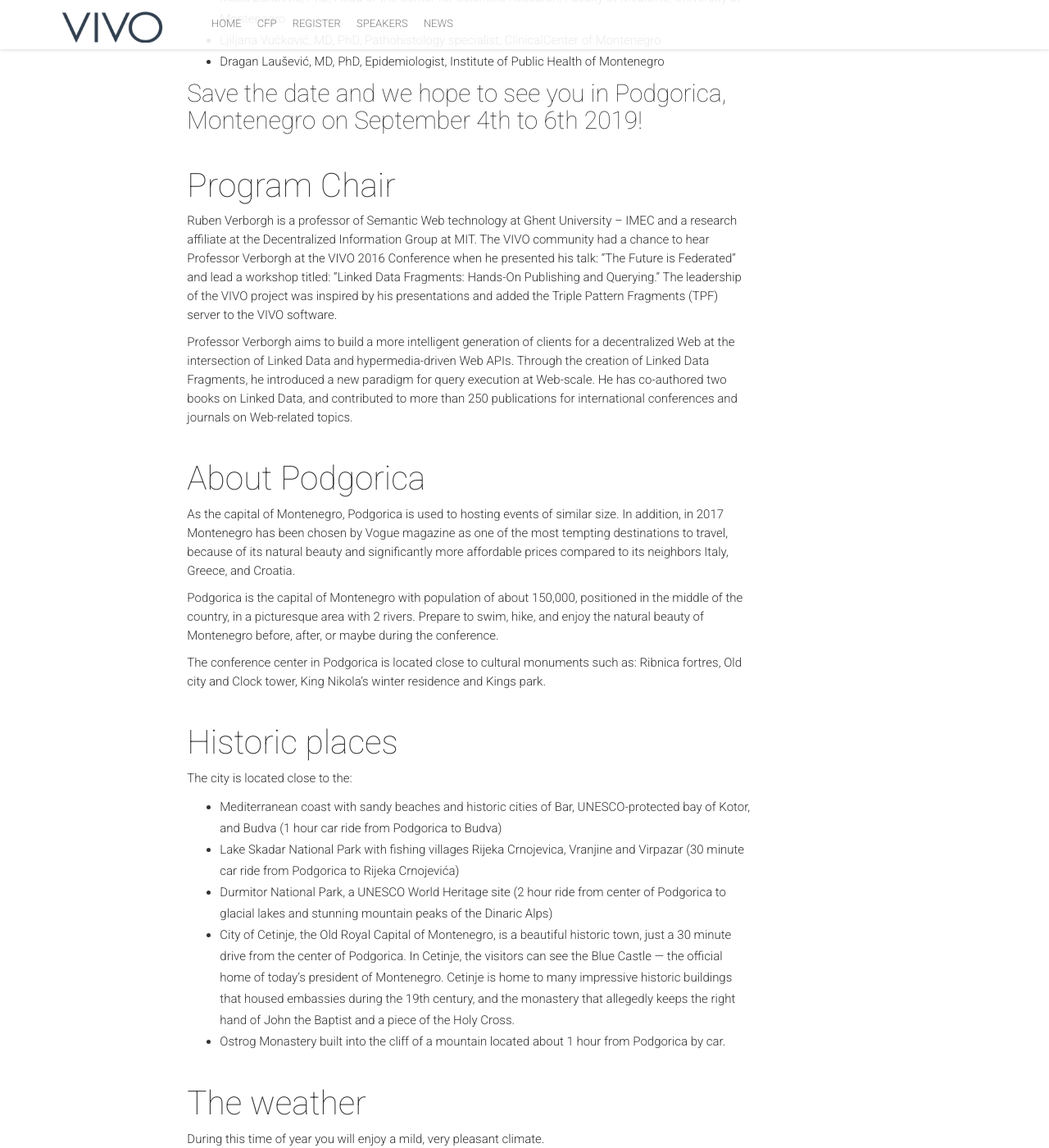
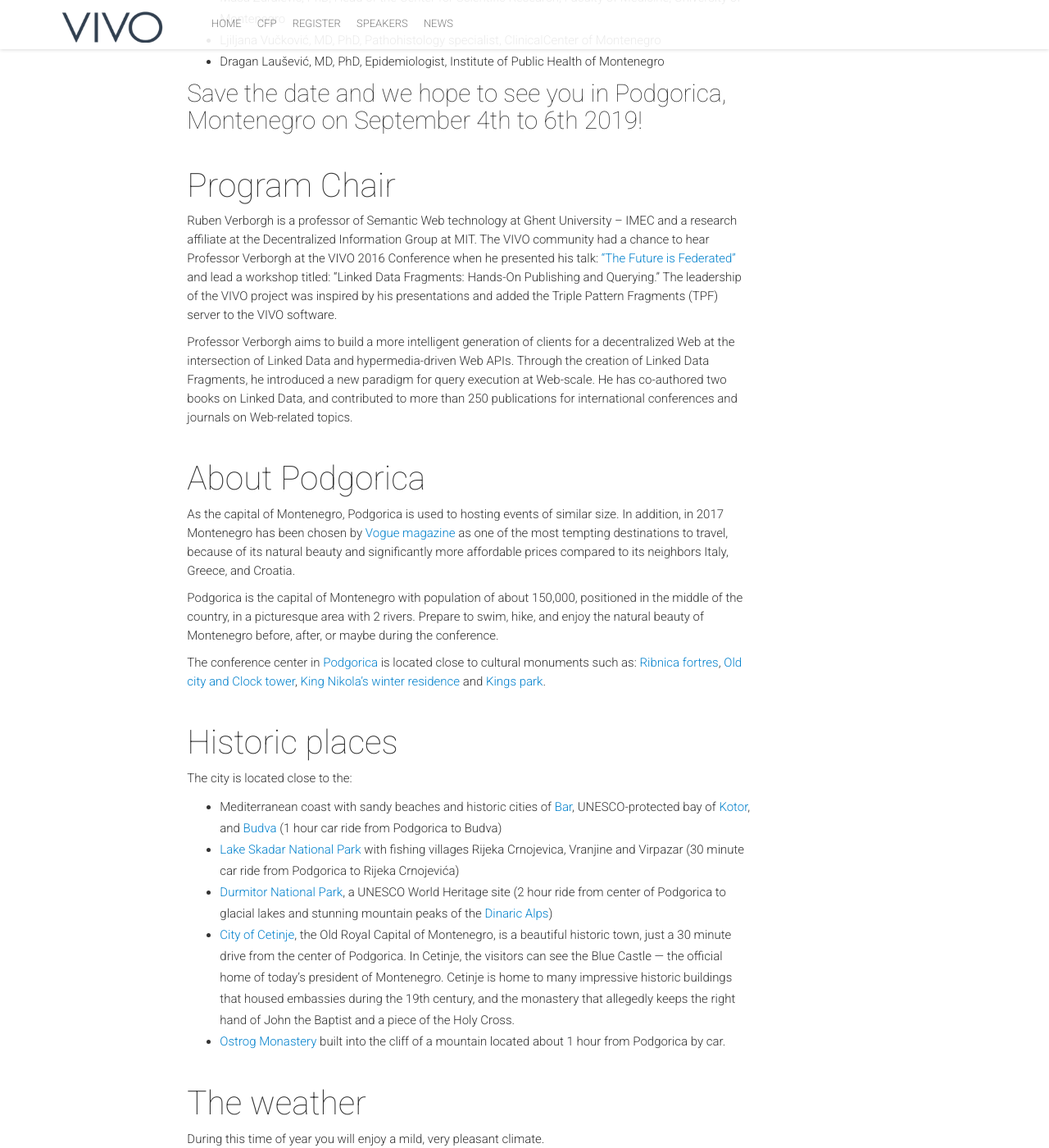
Before and after one commit to vivoconference/vivo2020, a Jekyll site: the page built from news/_posts/2018-09-11-announcement.markdown, in a window 1280 px wide and 1400 px high, scrolled down 781 px. Shown: the whole window at 82% size. Built offline with Jekyll 4.4.1, drawn with Linux system fonts in a browser that asks for light colours; nearby versions of some CDN libraries; comment, search, counter and statistics services are not loaded; some of the changed lines change nothing that is shown.

Commit message:
more links

```diff
--- a/news/_posts/2018-09-11-announcement.markdown
+++ b/news/_posts/2018-09-11-announcement.markdown
@@ -22,27 +22,27 @@ The School of Medicine at University of Montenegro, Clinical Center of Montenegr
 
 #### Program Chair
 
-Ruben Verborgh is a professor of Semantic Web technology at Ghent University – IMEC and a research affiliate at the Decentralized Information Group at MIT. The VIVO community had a chance to hear Professor Verborgh at the VIVO 2016 Conference when he presented his talk: “The Future is Federated” and lead a workshop titled: “Linked Data Fragments: Hands-On Publishing and Querying.” The leadership of the VIVO project was inspired by his presentations and added the Triple Pattern Fragments (TPF) server to the VIVO software.
+Ruben Verborgh is a professor of Semantic Web technology at Ghent University – IMEC and a research affiliate at the Decentralized Information Group at MIT. The VIVO community had a chance to hear Professor Verborgh at the VIVO 2016 Conference when he presented his talk: [“The Future is Federated”](https://figshare.com/articles/The_Future_is_Federated/3680310) and lead a workshop titled: “Linked Data Fragments: Hands-On Publishing and Querying.” The leadership of the VIVO project was inspired by his presentations and added the Triple Pattern Fragments (TPF) server to the VIVO software.
 
 Professor Verborgh aims to build a more intelligent generation of clients for a decentralized Web at the intersection of Linked Data and hypermedia-driven Web APIs. Through the creation of Linked Data Fragments, he introduced a new paradigm for query execution at Web-scale. He has co-authored two books on Linked Data, and contributed to more than 250 publications for international conferences and journals on Web-related topics.
 
 #### About Podgorica
 
-As the capital of Montenegro, Podgorica is used to hosting events of similar size. In addition, in 2017 Montenegro has been chosen by Vogue magazine as one of the most tempting destinations to travel, because of its natural beauty and significantly more affordable prices compared to its neighbors Italy, Greece, and Croatia.
+As the capital of Montenegro, Podgorica is used to hosting events of similar size. In addition, in 2017 Montenegro has been chosen by [Vogue magazine](https://www.vogue.com/article/montenegro-best-new-travel-destination-guide) as one of the most tempting destinations to travel, because of its natural beauty and significantly more affordable prices compared to its neighbors Italy, Greece, and Croatia.
 
 Podgorica is the capital of Montenegro with population of about 150,000, positioned in the middle of the country, in a picturesque area with 2 rivers. Prepare to swim, hike, and enjoy the natural beauty of Montenegro before, after, or maybe during the conference.
 
-The conference center in Podgorica is located close to cultural monuments such as: Ribnica fortres, Old city and Clock tower, King Nikola’s winter residence and Kings park.
+The conference center in [Podgorica](https://en.wikipedia.org/wiki/Podgorica) is located close to cultural monuments such as: [Ribnica fortres](https://en.wikipedia.org/wiki/Ribnica_(fortress)), [Old city and Clock tower](https://en.wikipedia.org/wiki/Clock_Tower_(Podgorica)), [King Nikola’s winter residence](https://en.wikipedia.org/wiki/Podgorica_Royal_Palace#/media/File:WInter_Royal_Palace_in_Podgorica.jpg) and [Kings park](https://www.tripadvisor.com/Attraction_Review-g304088-d7258648-Reviews-King_s_Park-Podgorica_Podgorica_Municipality.html).
 
 #### Historic places
 
 The city is located close to the:
 
-* Mediterranean coast with sandy beaches and historic cities of Bar, UNESCO-protected bay of Kotor, and Budva (1 hour car ride from Podgorica to Budva)
-* Lake Skadar National Park with fishing villages Rijeka Crnojevica, Vranjine and Virpazar (30 minute car ride from Podgorica to Rijeka Crnojevića)
-* Durmitor National Park, a UNESCO World Heritage site (2 hour ride from center of Podgorica to glacial lakes and stunning mountain peaks of the Dinaric Alps)
-* City of Cetinje, the Old Royal Capital of Montenegro, is a beautiful historic town, just a 30 minute drive from the center of Podgorica. In Cetinje, the visitors can see the Blue Castle — the official home of today’s president of Montenegro. Cetinje is home to many impressive historic buildings that housed embassies during the 19th century, and the monastery that allegedly keeps the right hand of John the Baptist and a piece of the Holy Cross.
-* Ostrog Monastery built into the cliff of a mountain located about 1 hour from Podgorica by car.
+* Mediterranean coast with sandy beaches and historic cities of [Bar](https://en.wikipedia.org/wiki/Bar,_Montenegro), UNESCO-protected bay of [Kotor](https://en.wikipedia.org/wiki/Kotor), and [Budva](https://en.wikipedia.org/wiki/Budva) (1 hour car ride from Podgorica to Budva)
+* [Lake Skadar National Park](https://www.visit-montenegro.com/tourism/national-parks/lake-skadar/) with fishing villages Rijeka Crnojevica, Vranjine and Virpazar (30 minute car ride from Podgorica to Rijeka Crnojevića)
+* [Durmitor National Park](https://whc.unesco.org/en/list/100), a UNESCO World Heritage site (2 hour ride from center of Podgorica to glacial lakes and stunning mountain peaks of the [Dinaric Alps](https://en.wikipedia.org/wiki/Dinaric_Alps))
+* [City of Cetinje](http://montenegro-for.me/2017/10/5-things-you-should-not-miss-in-cetinje/), the Old Royal Capital of Montenegro, is a beautiful historic town, just a 30 minute drive from the center of Podgorica. In Cetinje, the visitors can see the Blue Castle — the official home of today’s president of Montenegro. Cetinje is home to many impressive historic buildings that housed embassies during the 19th century, and the monastery that allegedly keeps the right hand of John the Baptist and a piece of the Holy Cross.
+* [Ostrog Monastery](https://www.montenegropulse.com/ostrog.html) built into the cliff of a mountain located about 1 hour from Podgorica by car.
 
 #### The weather
 
```
